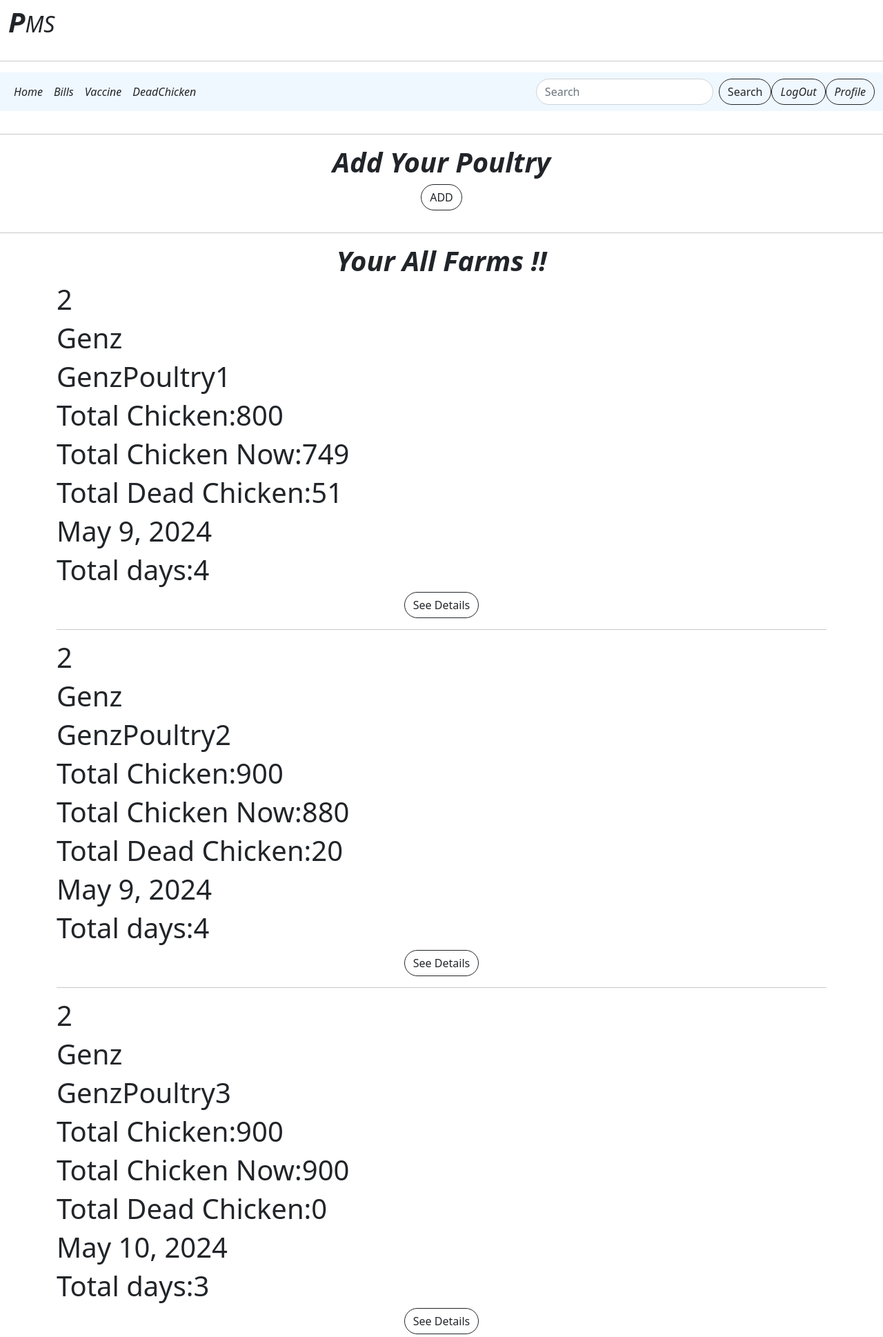
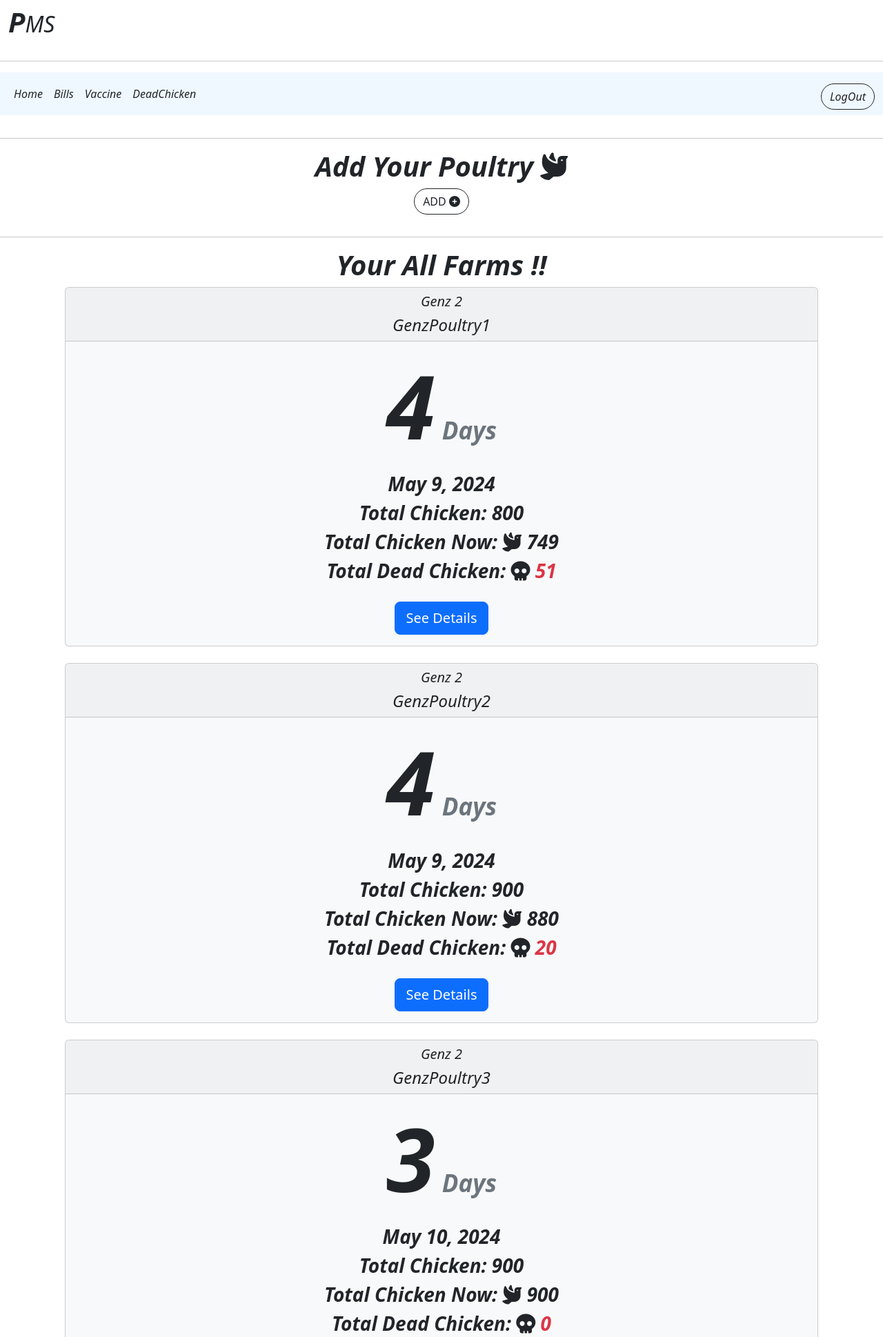
Before and after one commit to kushal1o1/PMS, a Django app: page /userhome/mainpage/2/ in a window 1280 px wide. Shown: the top 1938 px of the page at 69% size. Run offline with Django 5.2, Linux system fonts and the light colour scheme; a user stored in the database is signed in; data comes from the database, SQL or seed files in the repository; both versions use the stored data as it was after the commit; parts of the project's set-up code (start-up, migrations or seed data) failed here and were passed over; some libraries are stand-ins or nearby versions.

Commit message:
Added UI for MainPage Poultry section

```diff
--- a/PMS/userhome/templates/Base.html
+++ b/PMS/userhome/templates/Base.html
@@ -65,16 +65,16 @@
   </nav>
   <hr class="text-dark">
   <!-- navbar -->
-  <nav class="navbar navbar-expand-lg    sticky-top " style="font-style: oblique; background-color: aliceblue;">
+  <nav class="navbar navbar-expand-lg sticky-top " style="font-style: oblique; background-color: aliceblue;">
     <div class="container-fluid">
       <button class="navbar-toggler" type="button" data-bs-toggle="collapse" data-bs-target="#navbarSupportedContent"
         aria-controls="navbarSupportedContent" aria-expanded="false" aria-label="Toggle navigation">
         <span class="navbar-toggler-icon"></span>
       </button>
-      <div class="collapse navbar-collapse" id="navbarSupportedContent">
+      <div class="collapse navbar-collapse " id="navbarSupportedContent">
         <ul class="navbar-nav me-auto mb-2 mb-lg-0">
           <li class="nav-item">
-            <a class="nav-link active  text-dark" aria-current="page" href=".">Home</a>
+            <a class="nav-link active  text-dark" aria-current="page" href="">Home</a>
           </li>
 
 
@@ -92,16 +92,9 @@
           </li>
 
         </ul>
-        <form class="d-flex" role="search">
-          <input class="form-control me-2 rounded-pill" type="search" placeholder="Search" aria-label="Search">
-          <button class="btn btn-outline-dark rounded-pill " type="submit">Search</button>
-        </form>
-        <ul class="navbar-nav  mb-2 mb-lg-0">
+        <ul class="navbar-nav  mt-2  mb-2 mb-lg-0">
           <li class="nav-item">
             <a href="/"  type="button" class=" btn btn-outline-dark  rounded-pill" >LogOut</a>
-          </li>
-          <li class="nav-item">
-            <a href="profile" type="button" class=" btn btn-outline-dark rounded-pill" >Profile</a>
           </li>
 
         </ul>
@@ -163,8 +156,7 @@
 
 
           <ul class="list-unstyled small text-muted">
-            <li class="mb-2">Designed and built with all the love in the world by the <a href="#">Annonymous</a> with the
-              help of <a href="#">our contributors</a>.
+            <li class="mb-2">Designed and built with all the love in the world by the <a href="#">kushal1o1</a> </li>
 
           </ul>
         </div>
@@ -172,11 +164,11 @@
           <h5>Links</h5>
           <ul class="list-unstyled">
             <li class="mb-2"><a href=".">Home</a>
+            <li class="mb-2"><a href="#"> Bills</a>
             <li class="mb-2"><a href="#">Upload Bills</a>
-            <li class="mb-2"><a href="#">Upload Bills</a>
-            <li class="mb-2"><a href="#">Upload Bills</a>
-            <li class="mb-2"><a href="aboutUs">About Us</a>
-            <li class="mb-2"><a href="contactUs">Contact Us</a>
+            <li class="mb-2"><a href="#">Upload Vaccine</a>
+            <li class="mb-2"><a href="#">About Us</a>
+            <li class="mb-2"><a href="#">Contact Us</a>
 
           </ul>
         </div>
@@ -197,7 +189,7 @@
             <li class="mb-2"><a href="">Java Script</a>
             <li class="mb-2"><a href="">Django</a>
             <li class="mb-2"><a href="">SQlite</a>
-            <li class="mb-2"><a href=""></a>
+            <li class="mb-2"><a href="">Python</a>
           </ul>
         </div>
         <div class="col-6 col-lg-2 mb-3">
--- a/PMS/userhome/templates/mainpage.html
+++ b/PMS/userhome/templates/mainpage.html
@@ -9,10 +9,12 @@
 
 
     <hr class="text-dark">
-<h1 class="text-center fw-bold  text-dark" style="font-style: oblique;">Add Your Poultry</h1>
+<h1 class="text-center fw-bold  text-dark" style="font-style: oblique;">Add Your Poultry
+  <i class="fa-solid fa-dove  "></i>
+</h1>
 <div class="container d-flex align-items-center justify-content-center">
 
-  <p class="text-center"><button class="btn btn-outline-dark rounded-pill" data-bs-toggle="modal" data-bs-target="#addPoultry">ADD</button></p>
+  <p class="text-center"><button class="btn btn-outline-dark rounded-pill" data-bs-toggle="modal" data-bs-target="#addPoultry">ADD <i class="fa-solid fa-circle-plus"></i></button></p>
 
 </div>
 
@@ -26,21 +28,26 @@
 <h1 class="text-center fw-bold    text-dark" style="font-style:oblique;">Your All Farms !!</h1>
 <div class="container">
 {% for parm in parms %}
-<h1>{{parm.user_id}}</h1>
-<h1>{{parm.user}}</h1>
 
-<h1>{{parm.poultryName}}</h1>
-<h1>Total Chicken:{{parm.totalChicken}}</h1>
-<h1>Total Chicken Now:{{parm.totalChickenNow}}</h1>
-<h1>Total Dead Chicken:{{parm.totalDead}}</h1>
+<div class="container">
+  <div class="card mb-4 box-shadow  bg-light text-center">
+    <div class="card-header">
+      <h5>{{parm.user}} {{parm.user_id}}</h5>
+      <h4 class="my-0 font-weight-normal">{{parm.poultryName}}</h4>
+    </div>
+    <div class="card-body">
+      <h1 class="card-title fw-bolder pricing-card-title"><strong style="font-size:10vw">{{parm.totalDays}}</strong> <small class="text-muted">Days</small></h1>
+      <ul class="list-unstyled mt-3 mb-4 fw-bold fs-3">
+        <li>{{parm.startDate}}</li>
+        <li>Total Chicken: {{parm.totalChicken}}</li>
+        <li>Total Chicken Now:   <i class="fa-solid fa-dove  "></i> {{parm.totalChickenNow}}</li>
+        <li>Total Dead Chicken: <i class="fa-solid fa-skull "></i> <span class="text-danger">{{parm.totalDead}}<span></li>
+      </ul>
+      <a href="profile/{{parm.poultryName}}" type="button"  ><button type="button" class="btn btn-lg btn-block btn-primary">See Details</button></a>
+    </div>
+  </div>
+</div>
 
-<h1>{{parm.startDate}}</h1>
-<h1>Total days:{{parm.totalDays}}</h1>
-
-
-<p class="text-center"><a href="profile/{{parm.poultryName}}" type="button" class=" btn btn-outline-dark rounded-pill text-center" >See Details</a></p>
-
-<hr class="text-dark">
 {% endfor%}
 </div>
   <script>
@@ -77,7 +84,7 @@
 
 
 
-<div class="d-flex align-items-center justify-content-around  text-dark"> <button type="button" class="btn btn-primary">Load more post <i
+<div class="d-flex align-items-center justify-content-around  text-dark"> <button type="button" class="btn btn-primary">Load more Poultry <i
   class="bi bi-arrow-down-circle ms-2 align-middle"></i></button></div>
 <!-- for new old post -->
 <nav class="blog-pagination d-flex justify-content-center  text-dark" aria-label="Pagination">
--- a/PMS/userhome/templates/showVaccine.html
+++ b/PMS/userhome/templates/showVaccine.html
@@ -1,6 +1,9 @@
 {% extends 'Base.html' %}
-{%block tittle%}PMS Bills{%endblock%}
+{%block tittle%}PMS Vaccine Info{%endblock%}
 {%block loginout%}LogOut{%endblock%}
+{% block Showbills%}bills/{{parm.poultryName}}{%endblock%}
+{% block Showdead%}deads/{{parm.poultryName}}{%endblock%}
+{% block Showvaccine%}vaccine/{{parm.poultryName}}{%endblock%}
 {% block mainContent%}
 {%load static%}
 
--- a/PMS/userhome/templates/showbills.html
+++ b/PMS/userhome/templates/showbills.html
@@ -1,6 +1,7 @@
 {% extends 'Base.html' %}
 {%block tittle%}PMS Bills{%endblock%}
 {%block loginout%}LogOut{%endblock%}
+
 {% block mainContent%}
 {%load static%}
 
--- a/PMS/userhome/templates/showdeads.html
+++ b/PMS/userhome/templates/showdeads.html
@@ -1,6 +1,9 @@
 {% extends 'Base.html' %}
-{%block tittle%}PMS Bills{%endblock%}
+{%block tittle%}PMS Dead Chickens{%endblock%}
 {%block loginout%}LogOut{%endblock%}
+{% block Showbills%}bills/{{parm.poultryName}}{%endblock%}
+{% block Showdead%}#{{parm.poultryName}}{%endblock%}
+{% block Showvaccine%}vaccine/{{parm.poultryName}}{%endblock%}
 {% block mainContent%}
 {%load static%}
 
--- a/PMS/userhome/views.py
+++ b/PMS/userhome/views.py
@@ -21,7 +21,6 @@ def userHome(request,user_id):
 def submit_detail(request,user_id):
 
     if request.method == 'POST':
-        print(1.2)
         if 'detailform' in request.POST:
             farmname = request.POST.get('farmname')
             Total=request.POST.get('Total')
@@ -68,7 +67,6 @@ def profile(request,user_id,poultryName):
     url = f'http://api.openweathermap.org/data/2.5/weather?q=pokhara&appid={api_key}&units=metric'
     response = requests.get(url)
     data = response.json()
-    print(data)
 
     temperature = data['main']['temp']
     rain = data.get('rain', {}).get('1h', 0)  # Assuming rain volume in the last hour
```
Also changed, not shown: PMS/userhome/templates/profile.html (+7 -1 lines), PMS/db.sqlite3.
